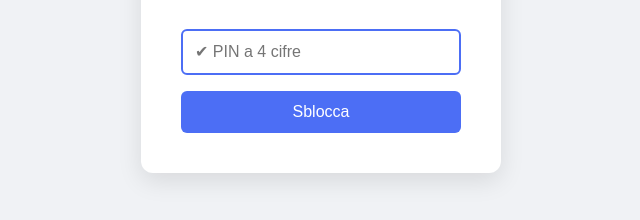
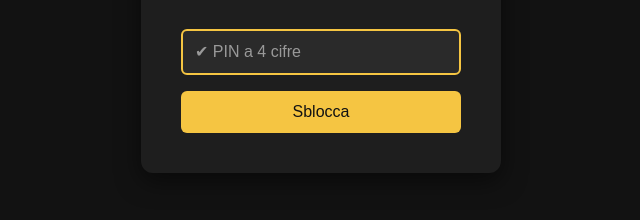
Before and after one commit to antopilli09/bull-face-b, a plain HTML site: page index.html in a window 1280 px wide. Shown: the part 374-594 px from the top of the page, without its empty margins (319-959 px from the left). Drawn offline with Linux system fonts and the light colour scheme.

Commit message:
Update index.html

```diff
--- a/index.html
+++ b/index.html
@@ -9,13 +9,13 @@
 
   <style>
     :root {
-      --bg: #f0f2f5;
-      --card: #ffffff;
-      --primary: #4c6ef5;
-      --text: #333333;
+      --bg: #121212;
+      --card: #1e1e1e;
+      --primary: #f5c542; /* Colore giallo lucchetto */
+      --text: #e0e0e0;
       --error: #e03131;
       --success: #2f9e44;
-      --shadow: rgba(0, 0, 0, 0.1);
+      --shadow: rgba(0, 0, 0, 0.5);
     }
     * { box-sizing: border-box; margin: 0; padding: 0; }
     body {
@@ -50,10 +50,15 @@
       width: 100%;
       padding: 12px;
       font-size: 1rem;
-      border: 2px solid #ddd;
+      border: 2px solid #333;
       border-radius: 6px;
       margin-bottom: 1rem;
+      background: #2a2a2a;
+      color: var(--text);
       transition: border-color .2s;
+    }
+    .card input::placeholder {
+      color: #999;
     }
     .card input:focus {
       outline: none;
@@ -64,14 +69,14 @@
       padding: 12px;
       font-size: 1rem;
       background: var(--primary);
-      color: #fff;
+      color: #121212;
       border: none;
       border-radius: 6px;
       cursor: pointer;
       transition: background .2s;
     }
     .card button:hover {
-      background: #3b5bdb;
+      background: #ddb341;
     }
     .message {
       font-size: 0.95rem;
```
